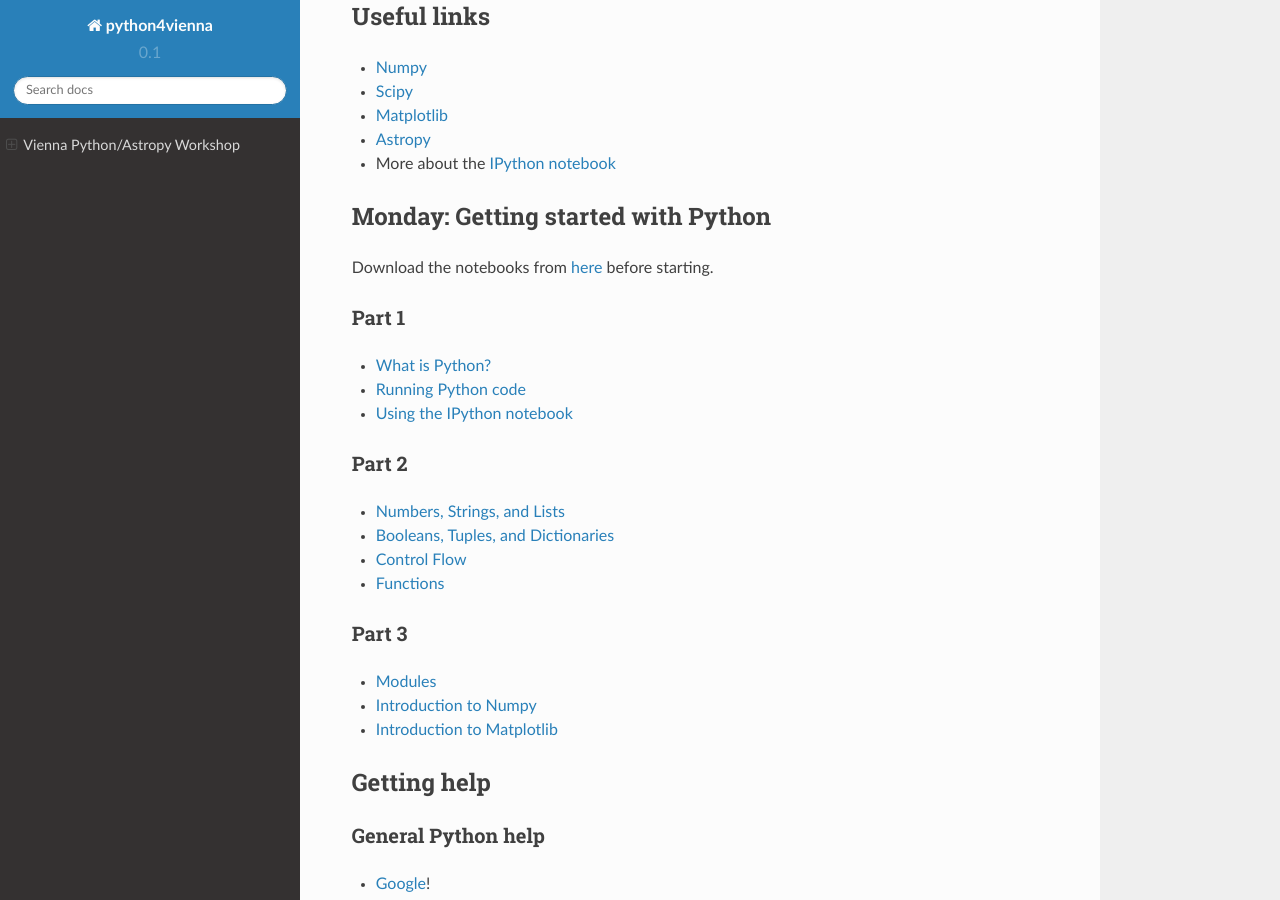
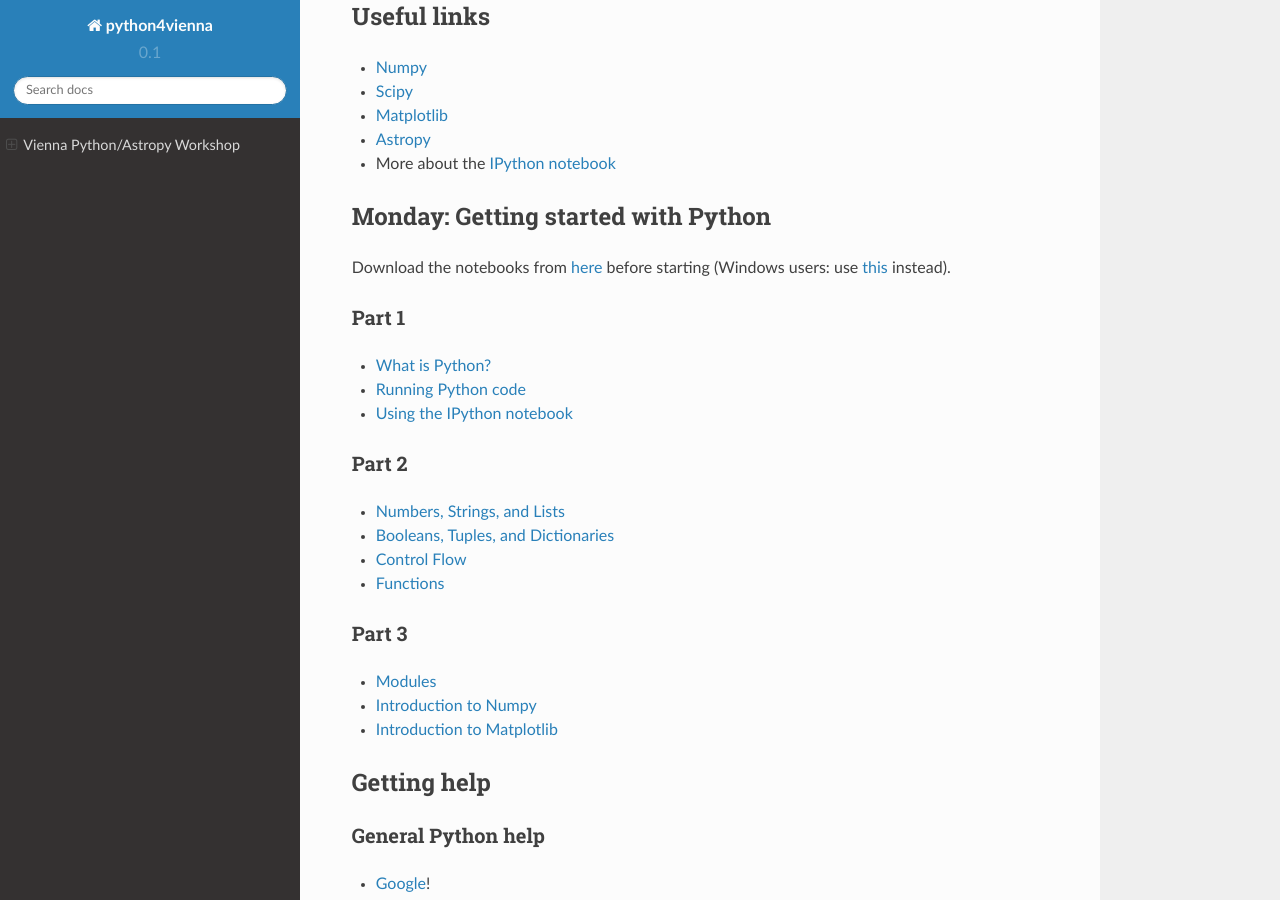
Before and after one commit to astrofrog/python4vienna, a Sphinx documentation site: the page built from docs/index.rst, in a window 1280 px wide and 900 px high, scrolled down 557 px. Built offline with Sphinx 7.4.7 and the Read the Docs theme 2.0.0, drawn with Linux system fonts in a browser that asks for light colours.

Commit message:
Added zip file

```diff
--- a/docs/index.rst
+++ b/docs/index.rst
@@ -31,7 +31,7 @@
 Monday: Getting started with Python
 -----------------------------------
 
-Download the notebooks from `here <_static/python4vienna_part1.tgz>`__ before starting.
+Download the notebooks from `here <_static/python4vienna_part1.tgz>`__ before starting (Windows users: use `this <_static/python4vienna_part1.zip>`__ instead).
 
 Part 1
 ^^^^^^
```
Also changed, not shown: 1 other file.
